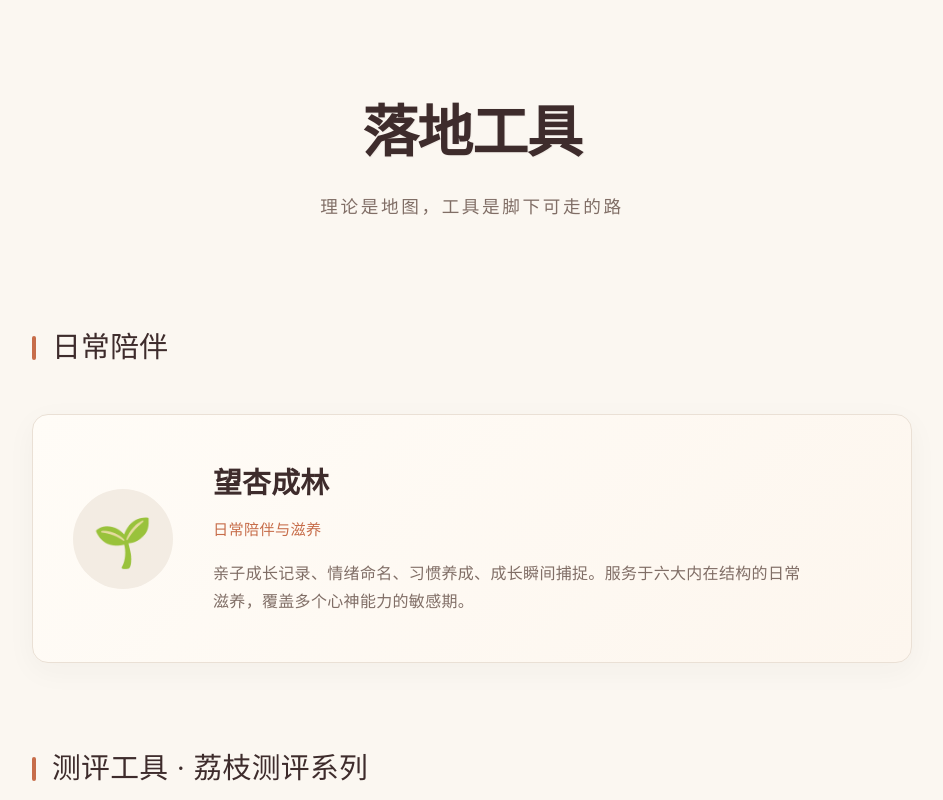
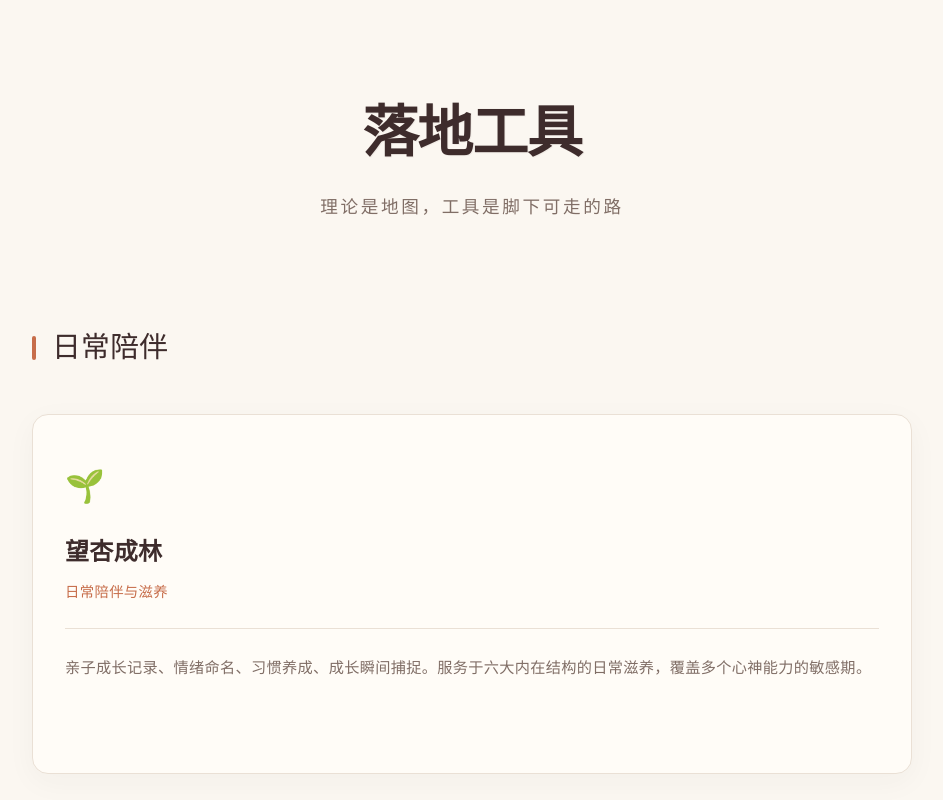
Before and after one commit to plizhi/nzyy, a Next.js app: page /tools in a window 1280 px wide. Shown: the top 800 px of the page, without its empty margins (168-1111 px from the left). Built offline with nearby package versions, Linux system fonts and the light colour scheme.

Commit message:
fix: 望杏成林卡片改为与测评卡片一致的纵向布局

```diff
--- a/app/tools/page.tsx
+++ b/app/tools/page.tsx
@@ -90,21 +90,19 @@ export default function ToolsPage() {
           target="_blank"
           rel="noopener noreferrer"
           onClick={() => handleToolClick("望杏成林")}
-          className="card-padding"
           style={{
-            display: "flex",
-            alignItems: "center",
-            gap: 40,
-            background: "linear-gradient(135deg, #FFFCF7 0%, #FDF6EE 100%)",
+            background: "#FFFCF7",
             borderRadius: 16,
-            padding: "48px 40px",
-            marginBottom: 32,
+            padding: "40px 32px",
             boxShadow: "0 8px 30px rgba(62, 44, 44, 0.04)",
             border: "1px solid #EAE0D5",
             textDecoration: "none",
             transition: "all 0.4s cubic-bezier(0.25, 0.8, 0.25, 1)",
             position: "relative",
             overflow: "hidden",
+            display: "flex",
+            flexDirection: "column",
+            minHeight: 360,
           }}
           onMouseEnter={(e) => {
             e.currentTarget.style.transform = "translateY(-6px)";
@@ -117,44 +115,31 @@ export default function ToolsPage() {
             e.currentTarget.style.borderColor = "#EAE0D5";
           }}
         >
-          <div style={{
-            fontSize: "3rem",
-            background: "#F3ECE3",
-            width: 100,
-            height: 100,
-            borderRadius: "50%",
-            display: "flex",
-            alignItems: "center",
-            justifyContent: "center",
-            flexShrink: 0,
-          }}>
-            🌱
-          </div>
-          <div className="card-text">
+          <div style={{ fontSize: "2rem", marginBottom: 24 }}>🌱</div>
           <h3 style={{
             fontFamily: "'Noto Serif SC', serif",
-              fontSize: "1.8rem",
-              marginBottom: 12,
+            fontSize: "1.5rem",
+            marginBottom: 8,
             color: "#3E2C2C",
           }}>
             望杏成林
           </h3>
           <div style={{
             color: "#C76D4A",
-              fontSize: "0.95rem",
-              marginBottom: 16,
-              fontWeight: 500,
+            fontSize: "0.9rem",
+            marginBottom: 24,
+            paddingBottom: 24,
+            borderBottom: "1px solid #EAE0D5",
           }}>
             日常陪伴与滋养
           </div>
           <p style={{
             color: "#806E66",
-              fontSize: "1rem",
-              maxWidth: 600,
+            fontSize: "0.95rem",
+            flex: 1,
           }}>
             亲子成长记录、情绪命名、习惯养成、成长瞬间捕捉。服务于六大内在结构的日常滋养，覆盖多个心神能力的敏感期。
           </p>
-          </div>
         </a>
 
         {/* 测评工具 */}
```
Lines whose indentation alone changed are shown as unchanged.
